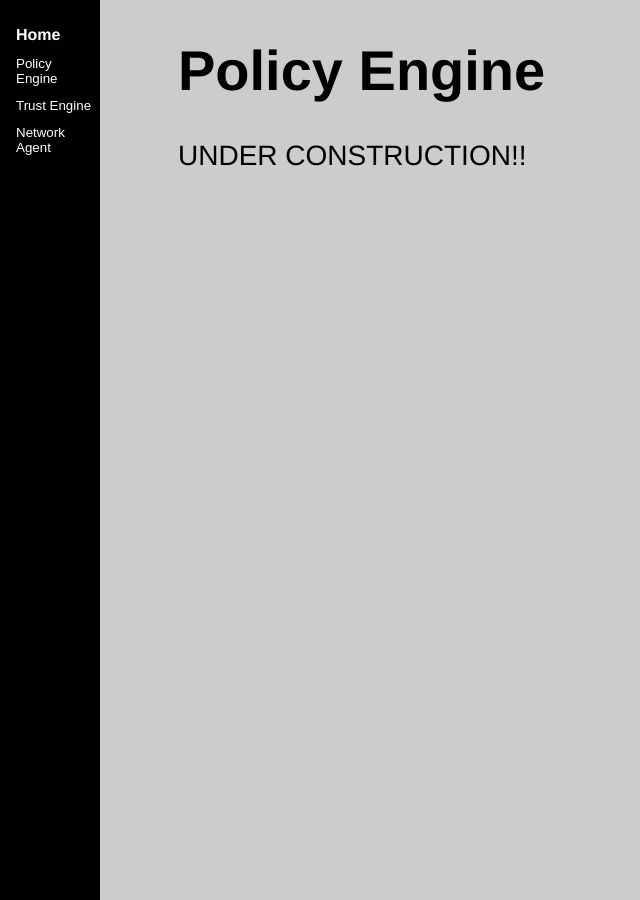
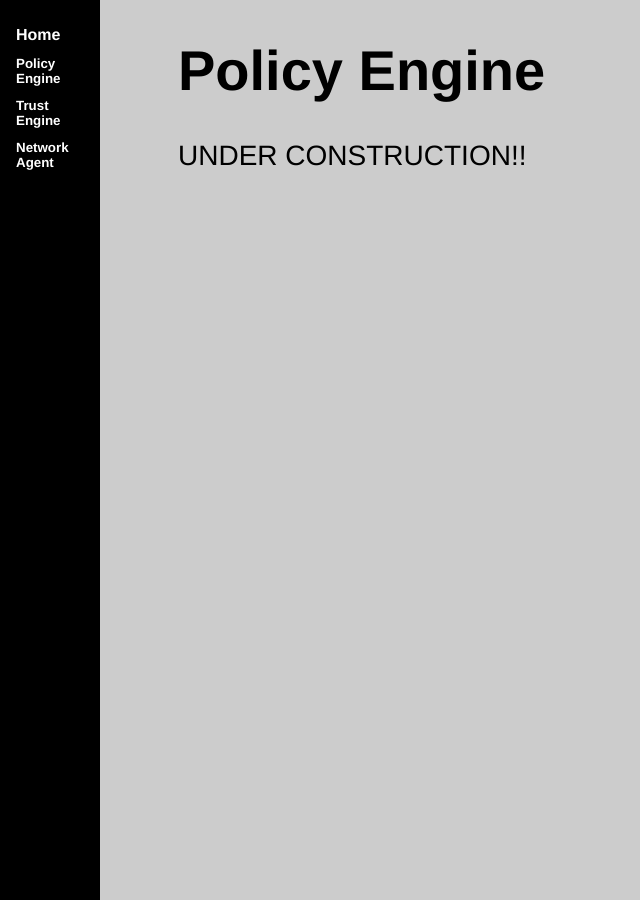
Before and after one commit to WWUZeroTrust/WWUZeroTrust.github.io, a Jekyll site: the page PolicyEngine/index.html, which Jekyll copies as it is, in a window 1280 px wide. Shown: the whole page, without its empty margins (0-640 px from the left). Built offline with Jekyll 4.4.1, drawn with Linux system fonts in a browser that asks for light colours.

Commit message:
Update index.html

```diff
--- a/PolicyEngine/index.html
+++ b/PolicyEngine/index.html
@@ -23,6 +23,8 @@ body {
 }
 
 .sidenav a, .dropdown-btn {
+  font-family:'Helvetica', 'Arial', 'Sans-Serif';
+  font-weight: bold;
   padding: 6px 8px 6px 16px;
   text-decoration: none;
   color: white;
```
